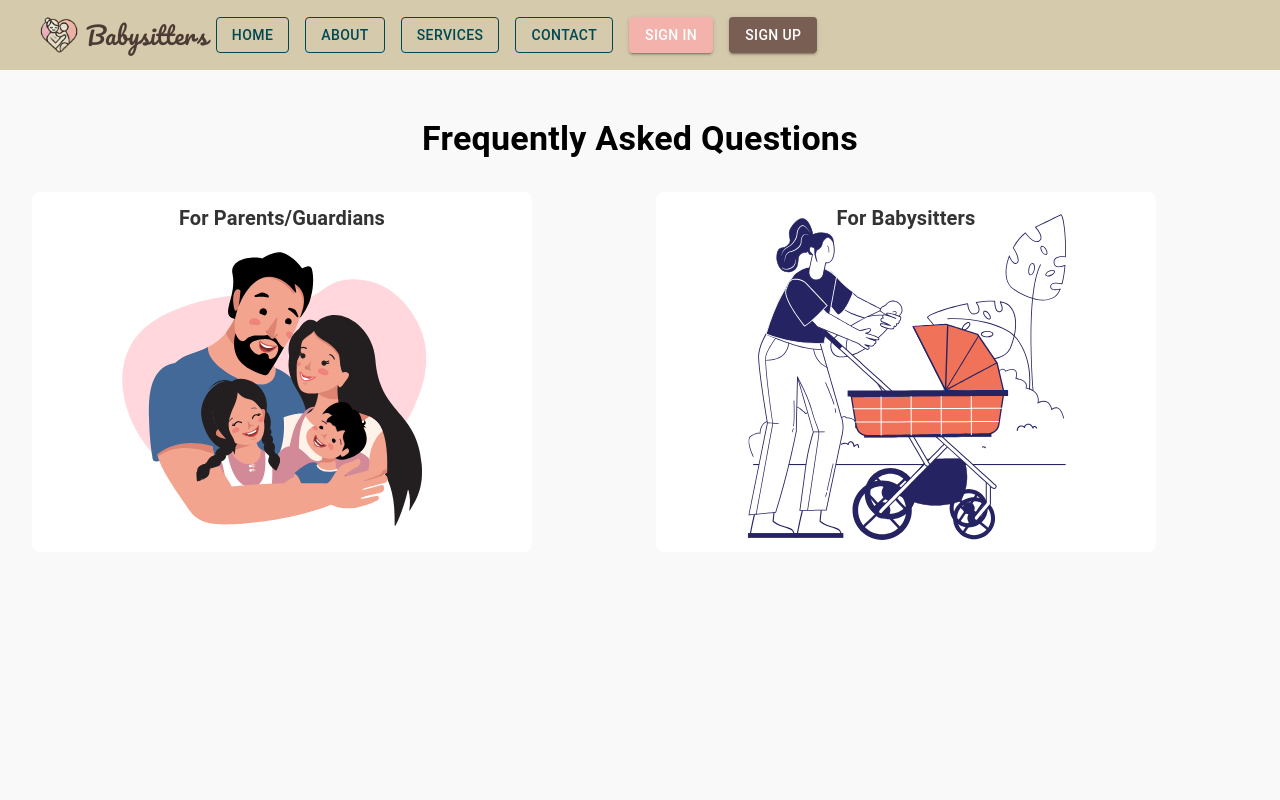
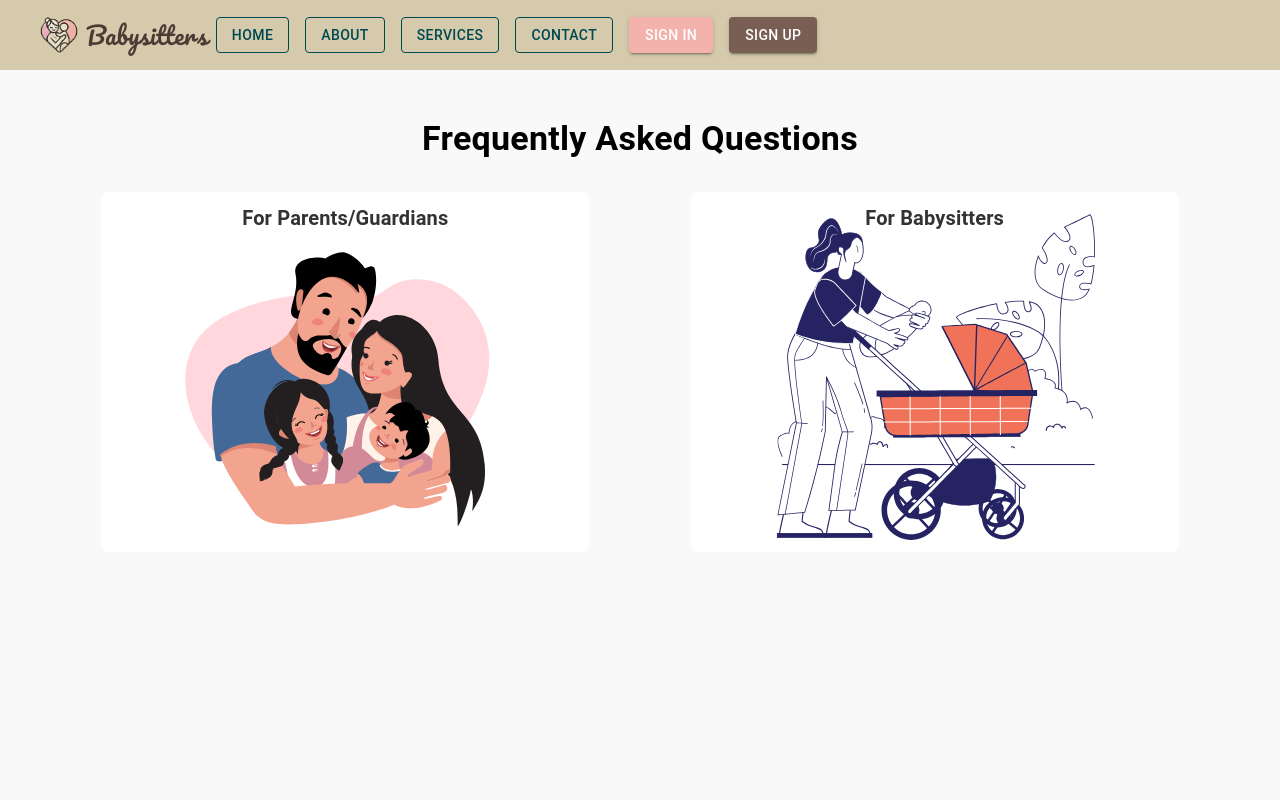
Before and after one commit to teodiamant/babysitters, a React (Create React App) app: page /faqs in a window 1280 px wide. Shown: the top 800 px of the page. Built offline with nearby package versions, Linux system fonts and the light colour scheme.

Commit message:
animation faqs

```diff
--- a/src/component/FAQs/FAQsLandingPage.jsx
+++ b/src/component/FAQs/FAQsLandingPage.jsx
@@ -31,9 +31,9 @@ const FAQsLandingPage = () => {
             <Typography variant="h4" sx={{ mb: 4, fontWeight: 'bold' }}>
                 Frequently Asked Questions
             </Typography>
-            <Grid container spacing={4} justifyContent="center">
+            <Grid container spacing={4} justifyContent="space-evenly">
                 {boxes.map((box, index) => (
-                    <Grid item xs={12} sm={6} key={index}>
+                    <Grid item xs={12} sm={5} key={index}>
                         <Link href={box.href} underline="none">
                             <Box
                                 sx={{
```
